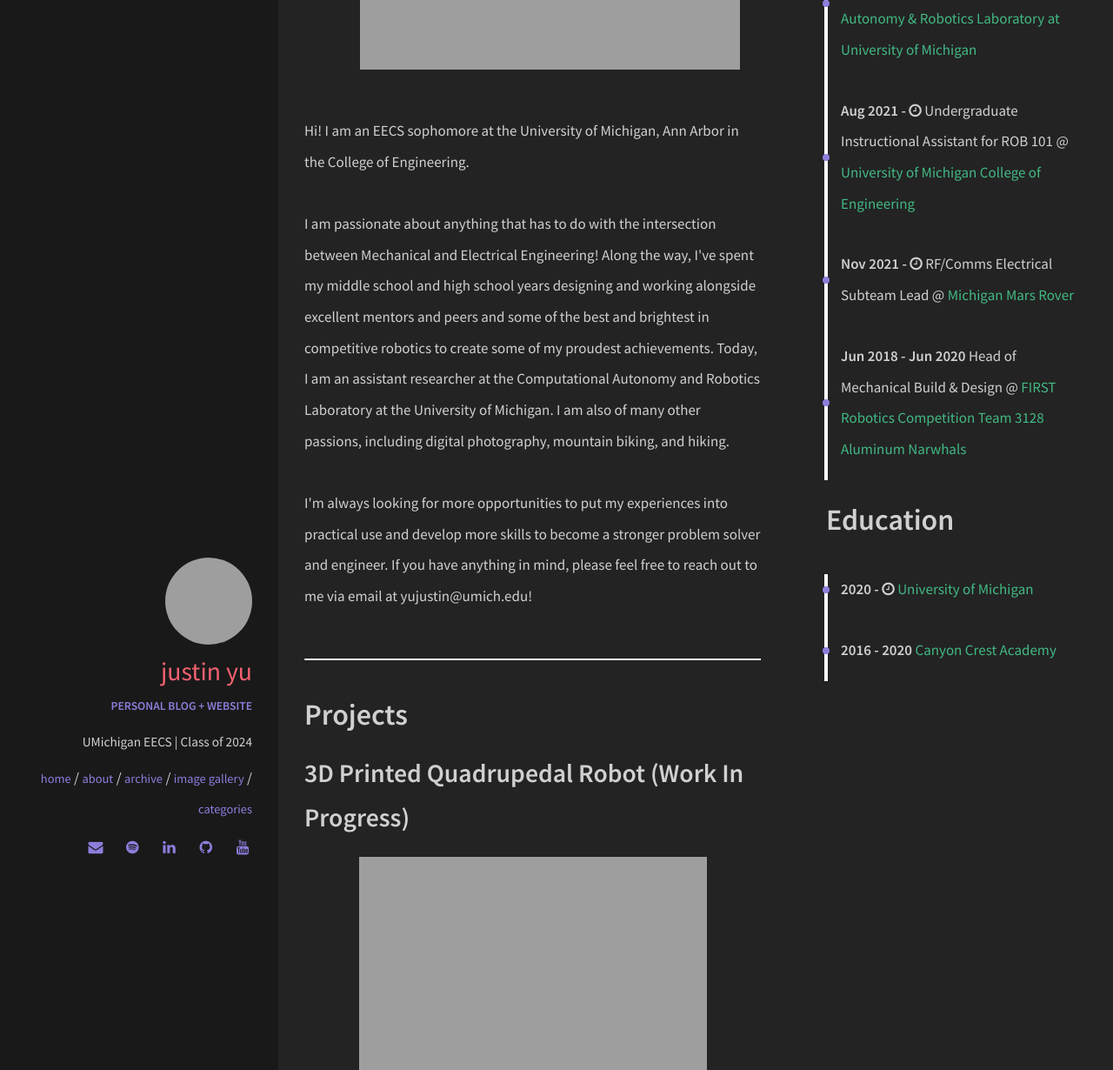
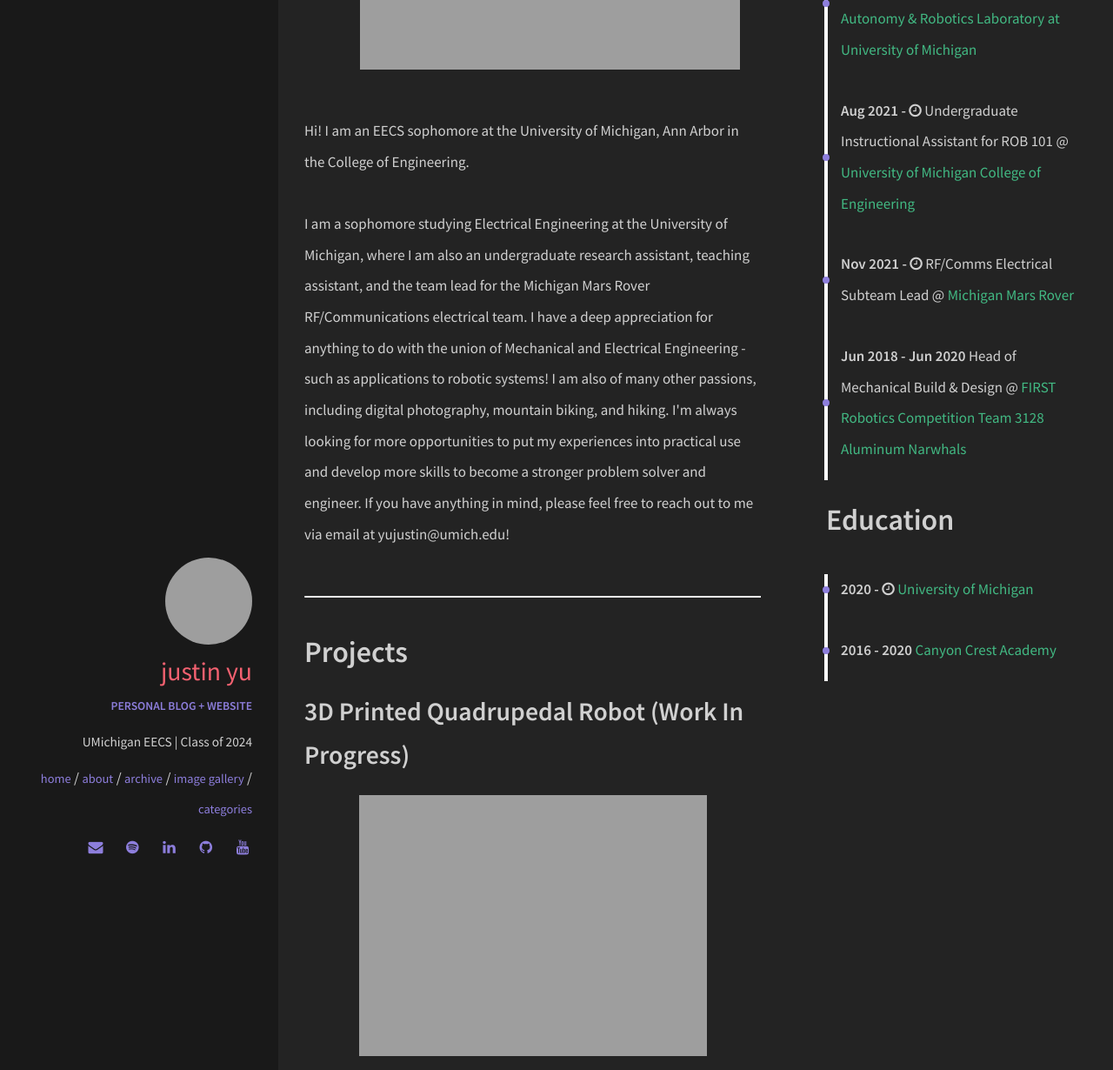
Before and after one commit to uynitsuj/uynitsuj.github.io, a Jekyll site: the page built from about.html, in a window 1280 px wide, cut to the strip 389-1619 px from the top of the page. Shown: the whole strip at 87% size. Built offline with Jekyll 4.4.1, drawn with Linux system fonts in a browser that asks for light colours.

Commit message:
Update about.html

```diff
--- a/_includes/sections/about.html
+++ b/_includes/sections/about.html
@@ -7,7 +7,7 @@
     Hi! I am an EECS sophomore at the University of Michigan, Ann Arbor in the College of Engineering. <br /><br/>
 
 
-    I am passionate about anything that has to do with the intersection between Mechanical and Electrical Engineering! Along the way, I've spent my middle school and high school years designing and working alongside excellent mentors and peers and some of the best and brightest in competitive robotics to create some of my proudest achievements. Today, I am an assistant researcher at the Computational Autonomy and Robotics Laboratory at the University of Michigan. I am also of many other passions, including digital photography, mountain biking, and hiking. <br /><br/>
+    I am a sophomore studying Electrical Engineering at the University of Michigan, where I am also an undergraduate research assistant, teaching assistant, and the team lead for the Michigan Mars Rover RF/Communications electrical team. I have a deep appreciation for anything to do with the union of Mechanical and Electrical Engineering - such as applications to robotic systems! I am also of many other passions, including digital photography, mountain biking, and hiking.
 
 
     I'm always looking for more opportunities to put my experiences into practical use and develop more skills to become a stronger problem solver and engineer. If you have anything in mind, please feel free to reach out to me via email at yujustin@umich.edu! <br /><br/>
```
